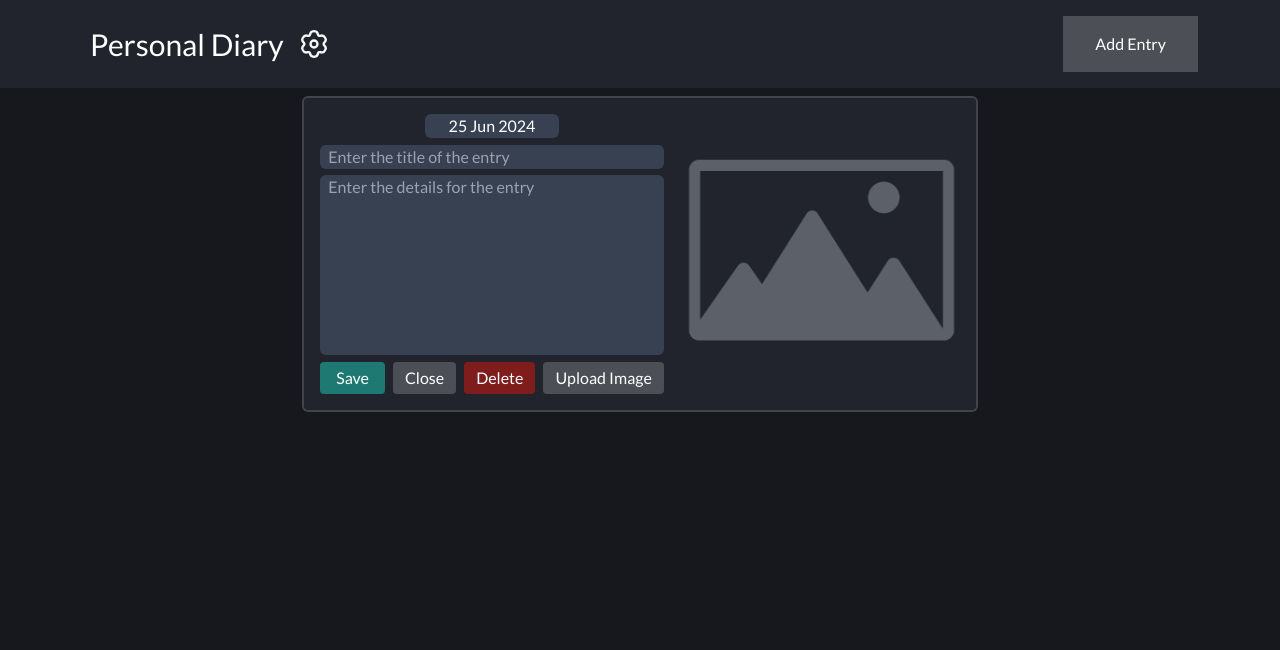
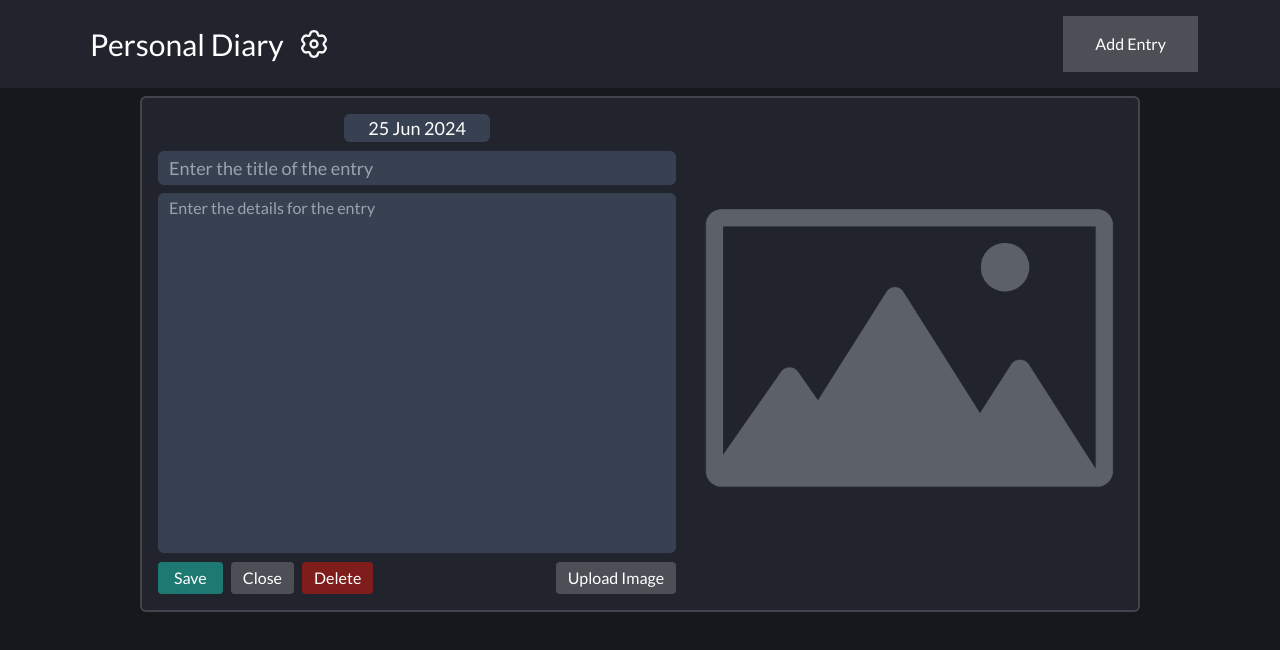
Before and after one commit to hexzoner/personal-diary, a React (Vite) app: page / in a window 1280 px wide. Both pictures are taken after a click on the button "Add Entry". Shown: the top 650 px of the page. Built offline with nearby package versions, Linux system fonts and the light colour scheme.

Commit message:
added validation and polished UI

```diff
--- a/src/DiaryEntryDetails.jsx
+++ b/src/DiaryEntryDetails.jsx
@@ -8,14 +8,27 @@ export default function DiaryEntryDetails({ entry, SetDiaryEntry, SetShowDiaryDe
   const [ShowCompressed, SetShowCompressed] = useState(false);
   const [ShowConfirm, SetShowConfirm] = useState(false);
   const [CompressedMsg, SetCompressedMsg] = useState("");
+  const [errorTitle, setErrorTitle] = useState(false);
+  const [errorContent, setErrorContent] = useState(false);
 
   const greenButtonClasses = "bg-[#1e7973] w-fit px-4 py-1 rounded hover:bg-[#32918a]";
   const redButtonClasses = "bg-red-900 w-fit px-3 py-1 rounded hover:bg-red-500";
   const defaultButtonClasses = "bg-[#4c4f56] w-fit px-3 py-1 rounded hover:bg-[#62666e]";
+  const defaultMultiAreaClasses = "bg-[#374151] rounded-md max-w-[550px] h-[75%] resize-none px-2 border-solid border-red-400  border-[3px] border-opacity-0";
+  const titleClasses = "bg-[#374151] w-full rounded-md px-2 max-w-[550px] text-lg border-solid border-red-400  border-[3px] border-opacity-0";
   const maxImageSize = 480;
 
   function handleSubmit(e) {
     e.preventDefault();
+
+    if (entry.content === "") setErrorContent(true);
+    else setErrorContent(false);
+
+    if (entry.title === "") setErrorTitle(true);
+    else setErrorTitle(false);
+
+    if (entry.title === "" || entry.content === "") return;
+
     // const entryExists = DiaryList.find((x) => x.date === entry.date);
     const entryExists = DiaryList.find((x) => x.id === entry.id);
 
@@ -34,6 +47,8 @@ export default function DiaryEntryDetails({ entry, SetDiaryEntry, SetShowDiaryDe
   }
 
   function handleChange(e) {
+    setErrorContent(false);
+    setErrorTitle(false);
     SetDiaryEntry({
       ...entry,
       [e.target.name]: e.target.value,
@@ -89,17 +104,17 @@ export default function DiaryEntryDetails({ entry, SetDiaryEntry, SetShowDiaryDe
 
   return (
     <div className={ShowConfirm ? "pointer-events-none" : "pointer-events-auto"}>
-      <dialog open className="border-[#4c4f56] rounded-md top-[12%] fixed border-2 border-opacity-75 mx-auto max-w-[900px] w-fit p-4 bg-[#21242d] text-[white] px-4">
+      <dialog open className="border-[#4c4f56] rounded-md top-[12%] fixed border-2 border-opacity-75 mx-auto max-w-[1000px] w-full p-4 bg-[#21242d] text-[white] px-4">
         <form onSubmit={handleSubmit} action="" className="flex flex-col gap-2">
           <div className="flex justify-between gap-4 flex-wrap sm:flex-nowrap ">
-            <div className="flex flex-col gap-0 justify-between   ">
-              <p className="bg-[#374151] rounded-md w-fit mx-auto px-6" type="text" name="date" id="date">
+            <div className="flex flex-col gap-0 justify-between  w-[60%] ">
+              <p className="bg-[#374151] rounded-md w-fit mx-auto px-6 text-lg" type="text" name="date" id="date">
                 {entry.date}
               </p>
               <input
                 onChange={handleChange}
                 value={entry.title}
-                className="bg-[#374151] w-full rounded-md px-2 max-w-[450px]"
+                className={errorTitle ? titleClasses + ` border-opacity-75` : titleClasses}
                 type="text"
                 name="title"
                 id="title"
@@ -108,12 +123,12 @@ export default function DiaryEntryDetails({ entry, SetDiaryEntry, SetShowDiaryDe
               <textarea
                 value={entry.content}
                 onChange={handleChange}
-                className="bg-[#374151] rounded-md max-w-[450px] h-[180px] resize-none px-2"
+                className={errorContent ? defaultMultiAreaClasses + ` border-opacity-75` : defaultMultiAreaClasses}
                 name="content"
                 id="content"
                 placeholder="Enter the details for the entry"></textarea>
 
-              <div className="flex justify-between max-w-[450px] gap-2">
+              <div className="flex justify-between max-w-[550px] gap-2">
                 <div className="flex gap-2 ">
                   <button type="submit" className={greenButtonClasses}>
                     Save
@@ -140,7 +155,7 @@ export default function DiaryEntryDetails({ entry, SetDiaryEntry, SetShowDiaryDe
               </div>
             </div>
             <div className="  ">
-              <img className="max-w-[400px] h-[280px] object-scale-down w-full" src={getEntryImage()} alt="" />
+              <img className="max-w-[600px] h-[480px] object-scale-down w-full" src={getEntryImage()} alt="" />
               {ShowCompressed && <p className="text-gray-300 text-center italic text-sm">{CompressedMsg}</p>}
             </div>
           </div>
```
